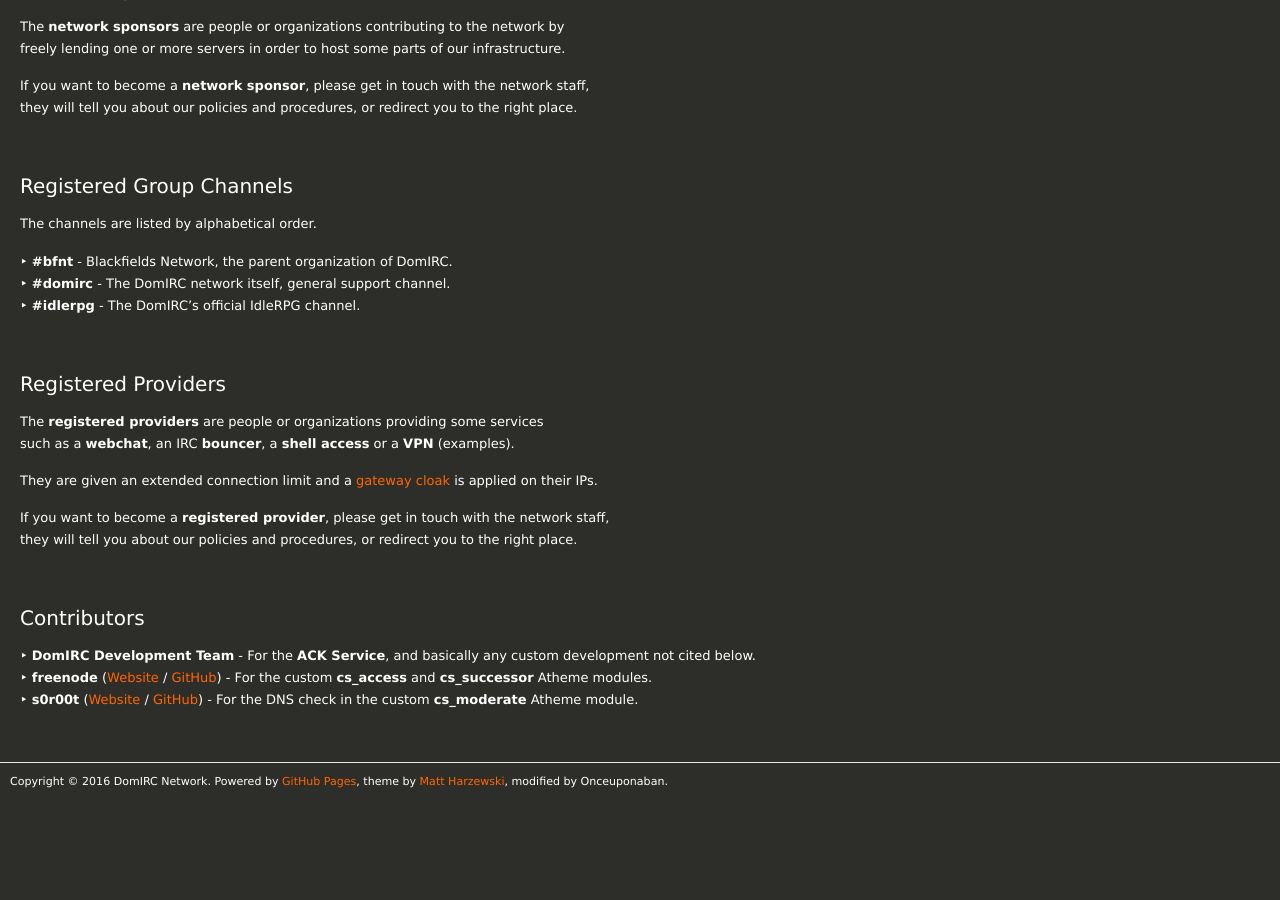
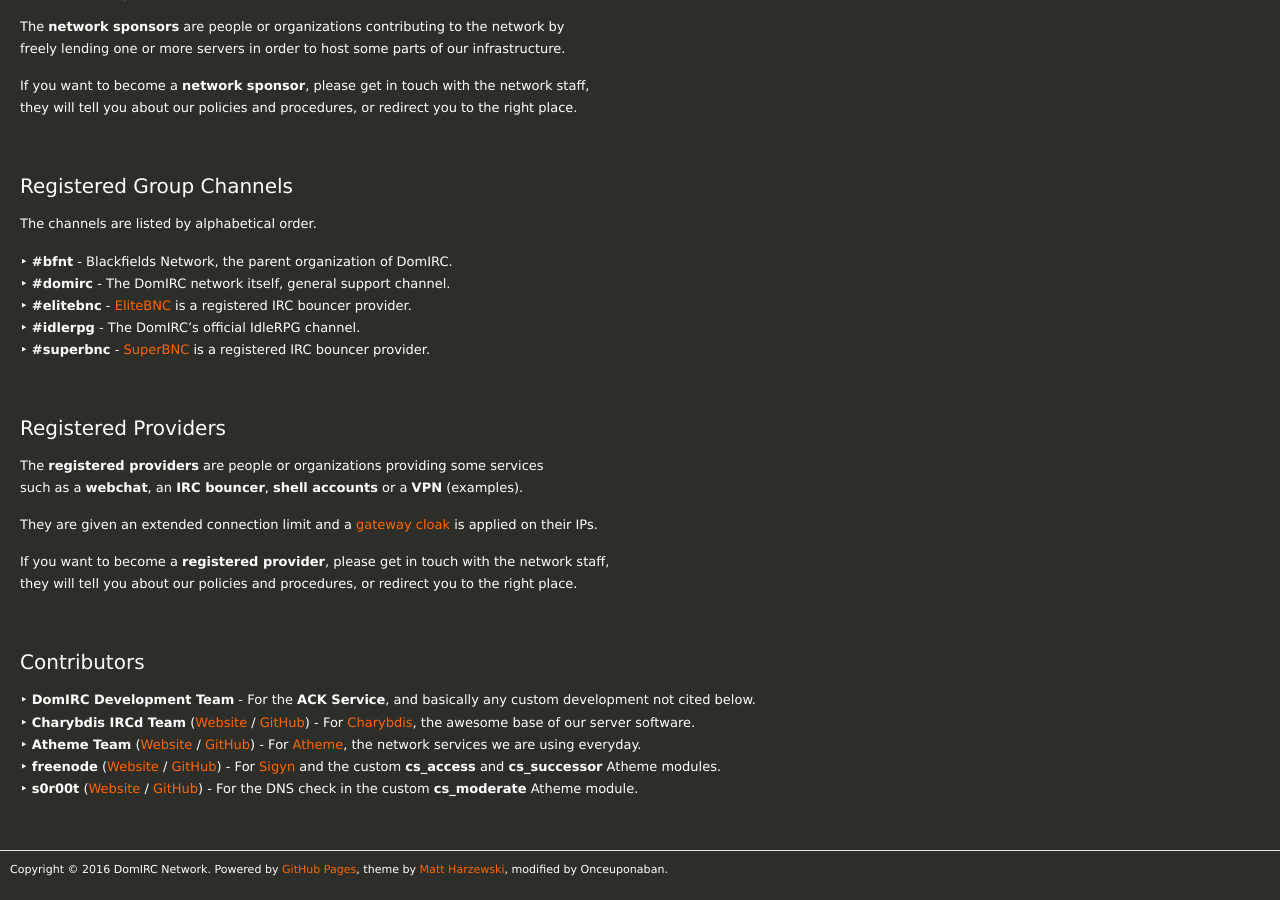
Before and after one commit to DomIRC/domirc.github.io, a Jekyll site: the page built from about/index.md, in a window 1280 px wide and 900 px high, scrolled down 1241 px. Built offline with Jekyll 4.4.1, drawn with Linux system fonts in a browser that asks for light colours; nearby versions of some CDN libraries; before the commit the page ends 2052 px from its top, so only the background shows below that.

Commit message:
Updated the About page

```diff
--- a/about/index.md
+++ b/about/index.md
@@ -52,13 +52,15 @@
 
 ‣ **#bfnt** - Blackfields Network, the parent organization of DomIRC.
 ‣ **#domirc** - The DomIRC network itself, general support channel.
+‣ **#elitebnc** - [EliteBNC](https://www.elitebnc.org/) is a registered IRC bouncer provider.
 ‣ **#idlerpg** - The DomIRC's official IdleRPG channel.
+‣ **#superbnc** - [SuperBNC](https://superbnc.com/) is a registered IRC bouncer provider.
 
 
 ## Registered Providers
 
 The **registered providers** are people or organizations providing some services
-such as a **webchat**, an IRC **bouncer**, a **shell access** or a **VPN** (examples).
+such as a **webchat**, an **IRC bouncer**, **shell accounts** or a **VPN** (examples).
 
 They are given an extended connection limit and a [gateway cloak](/cloaks/#gateway-cloaks) is applied on their IPs.
 
@@ -69,5 +71,7 @@
 ## Contributors
 
 ‣ **DomIRC Development Team** - For the **ACK Service**, and basically any custom development not cited below.
-‣ **freenode** ([Website](https://freenode.net) / [GitHub](https://github.com/freenode)) - For the custom **cs_access** and **cs_successor** Atheme modules.
+‣ **Charybdis IRCd Team** ([Website](http://charybdis.io) / [GitHub](https://github.com/charybdis-ircd)) - For [Charybdis](https://github.com/charybdis-ircd/charybdis), the awesome base of our server software.
+‣ **Atheme Team** ([Website](http://atheme.net) / [GitHub](https://github.com/atheme)) - For [Atheme](https://github.com/atheme/atheme), the network services we are using everyday.
+‣ **freenode** ([Website](https://freenode.net) / [GitHub](https://github.com/freenode)) - For [Sigyn](https://github.com/freenode/Sigyn) and the custom **cs_access** and **cs_successor** Atheme modules.
 ‣ **s0r00t** ([Website](https://s0r00t.github.io) / [GitHub](https://github.com/s0r00t)) - For the DNS check in the custom **cs_moderate** Atheme module.
```
